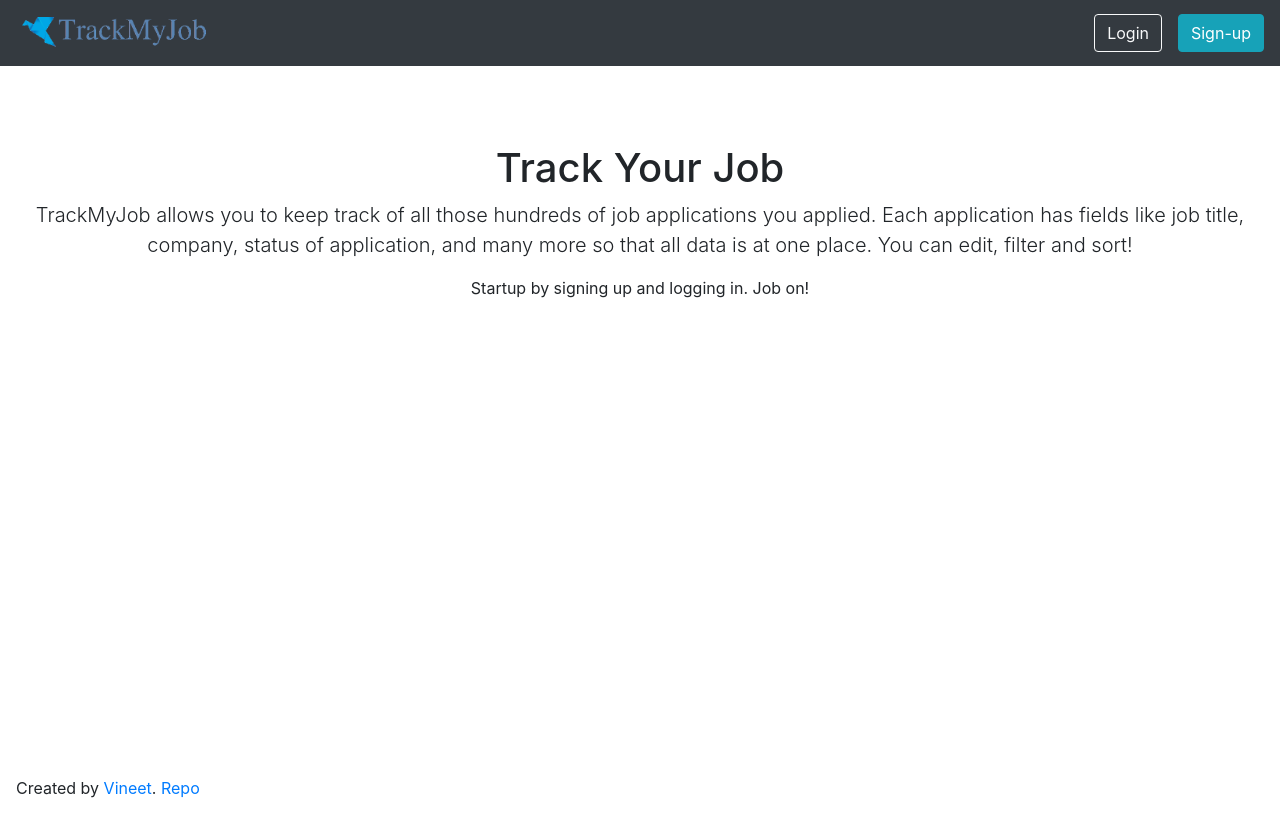
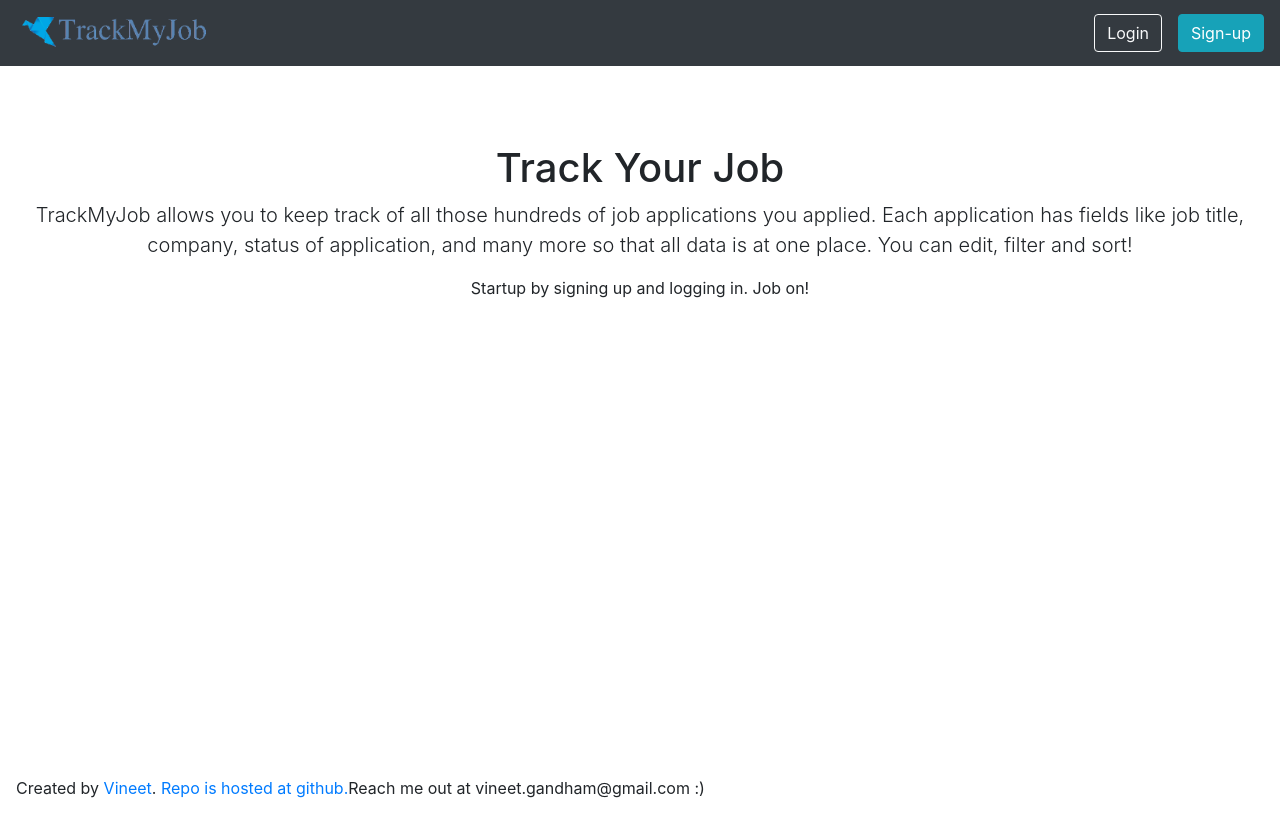
Before and after one commit to vineetg3/trackmyjob-frontend, a React (Create React App) app: page / in a window 1280 px wide. Shown: the top 836 px of the page. Built offline with nearby package versions, Linux system fonts and the light colour scheme.

Commit message:
added live project link in readme

```diff
--- a/src/pages/Homepage.js
+++ b/src/pages/Homepage.js
@@ -27,7 +27,7 @@ const HomePage = () => {
           </main>
           <footer class="mastfoot mt-auto">
             <div class="inner">
-              <p class="bottom">Created by <a href="https://www.linkedin.com/in/vineetgandham/">Vineet</a>. <a href="https://github.com/vineetg3/trackmyjob-frontend">Repo</a></p>
+              <p class="bottom">Created by <a href="https://www.linkedin.com/in/vineetgandham/">Vineet</a>. <a href="https://github.com/vineetg3/trackmyjob-frontend">Repo is hosted at github.</a>Reach me out at vineet.gandham@gmail.com :)</p>
             </div>
           </footer>
         </div>
```
Also changed, not shown: 1 other file (tests, documents, lock files or other folders).
